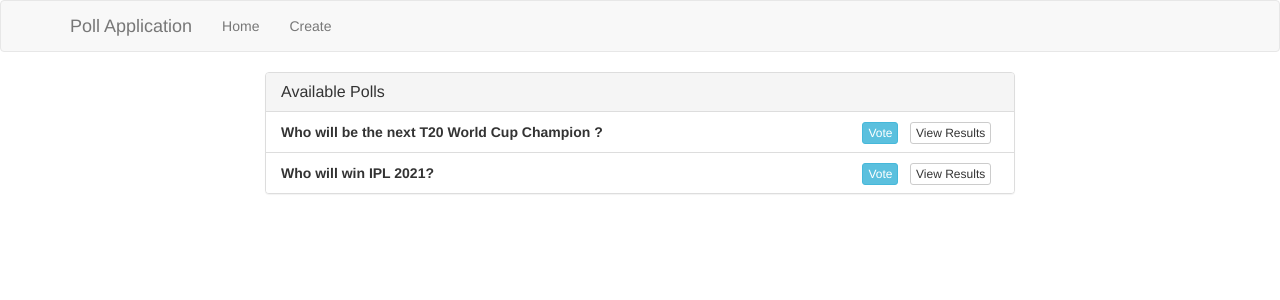
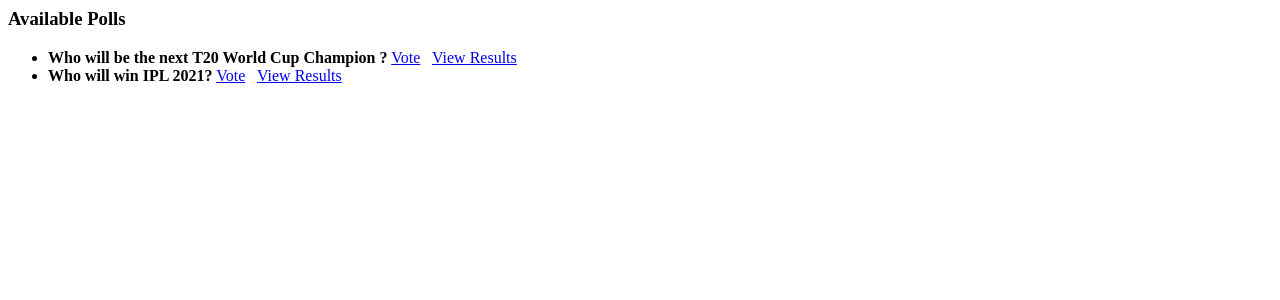
Before and after one commit to aagman945/Poll_App, a Django app: page / in a window 1280 px wide. Shown: the top 300 px of the page. Run offline with Django 3.2, Linux system fonts and the light colour scheme; some libraries are stand-ins or nearby versions.

Commit message:
removed html snippet

```diff
--- a/templates/base.html
+++ b/templates/base.html
@@ -1,41 +1,4 @@
-{% load static %}
 
-<!DOCTYPE html>
-<html lang="en">
-	<head>
-		<meta charset="utf-8">
-		<meta http-equiv="content-type" content="text/html; charset=UTF-8">
-		<meta name="viewport" content="width=device-width, initial-scale=1">
-		<title>{% block title %}{% endblock %}</title>
-
-		<!-- Bootstrap CSS -->
-		<link rel="stylesheet" href="https://maxcdn.bootstrapcdn.com/bootstrap/3.3.7/css/bootstrap.min.css" integrity="sha384-BVYiiSIFeK1dGmJRAkycuHAHRg32OmUcww7on3RYdg4Va+PmSTsz/K68vbdEjh4u" crossorigin="anonymous">
-
-
-	</head>
-	<body>
-		<nav class="navbar navbar-default" role="navigation">
-			<div class="container">
-				<!-- Brand and toggle get grouped for better mobile display -->
-				<div class="navbar-header">
-					<button type="button" class="navbar-toggle" data-toggle="collapse" data-target=".navbar-ex1-collapse">
-						<span class="sr-only">Toggle navigation</span>
-						<span class="icon-bar"></span>
-						<span class="icon-bar"></span>
-						<span class="icon-bar"></span>
-					</button>
-					<a class="navbar-brand" href="{% url 'home' %}">Poll Application</a>
-				</div>
-
-				<!-- Collect the nav links, forms, and other content for toggling -->
-				<div class="collapse navbar-collapse navbar-ex1-collapse">
-					<ul class="nav navbar-nav">
-						<li><a href="{% url 'home' %}">Home</a></li>
-						<li><a href="{% url 'create' %}">Create</a></li>
-					</ul>
-				</div><!-- /.navbar-collapse -->
-			</div>
-		</nav>
 
 		<div class="container">
 			{% block main %}{% endblock %}
```
